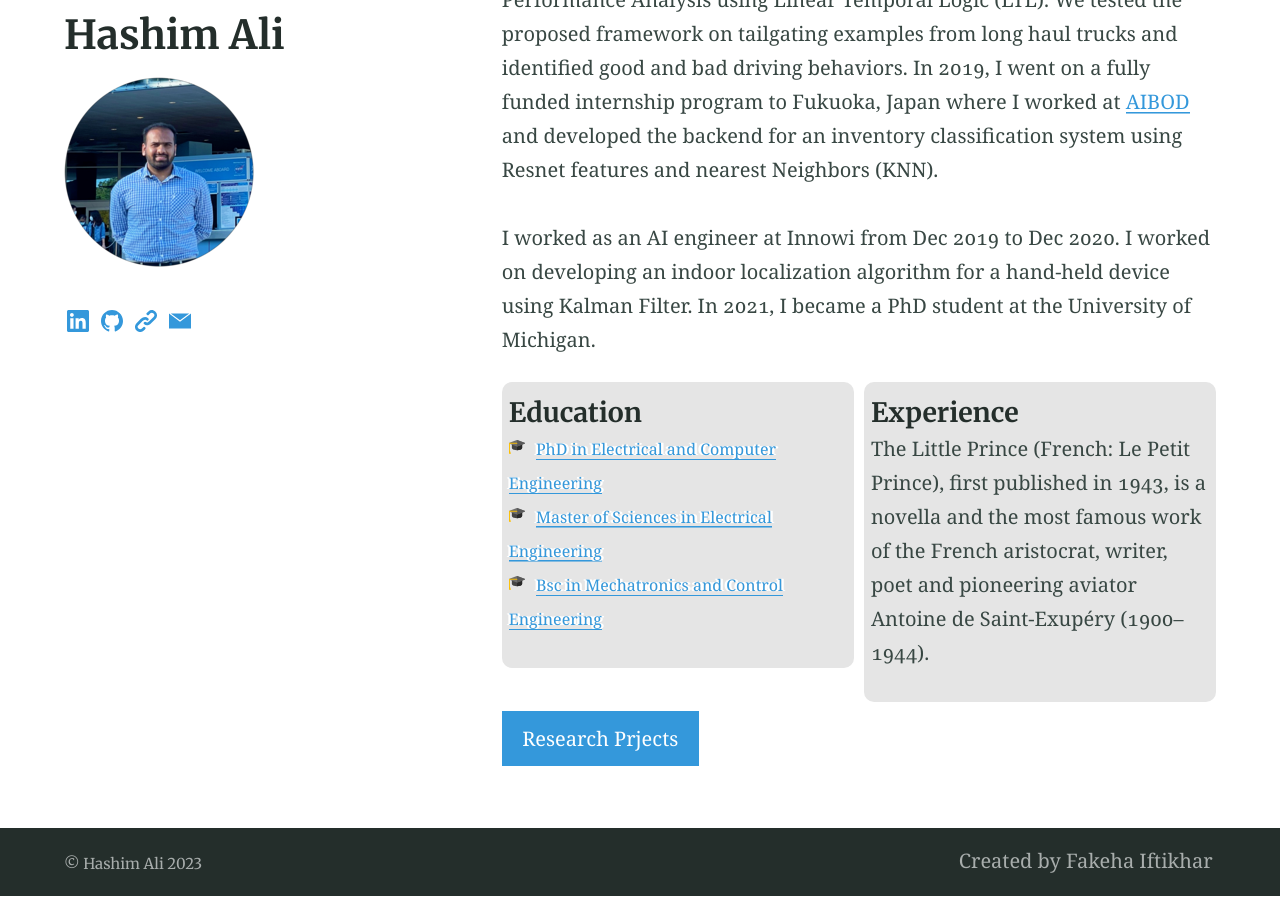
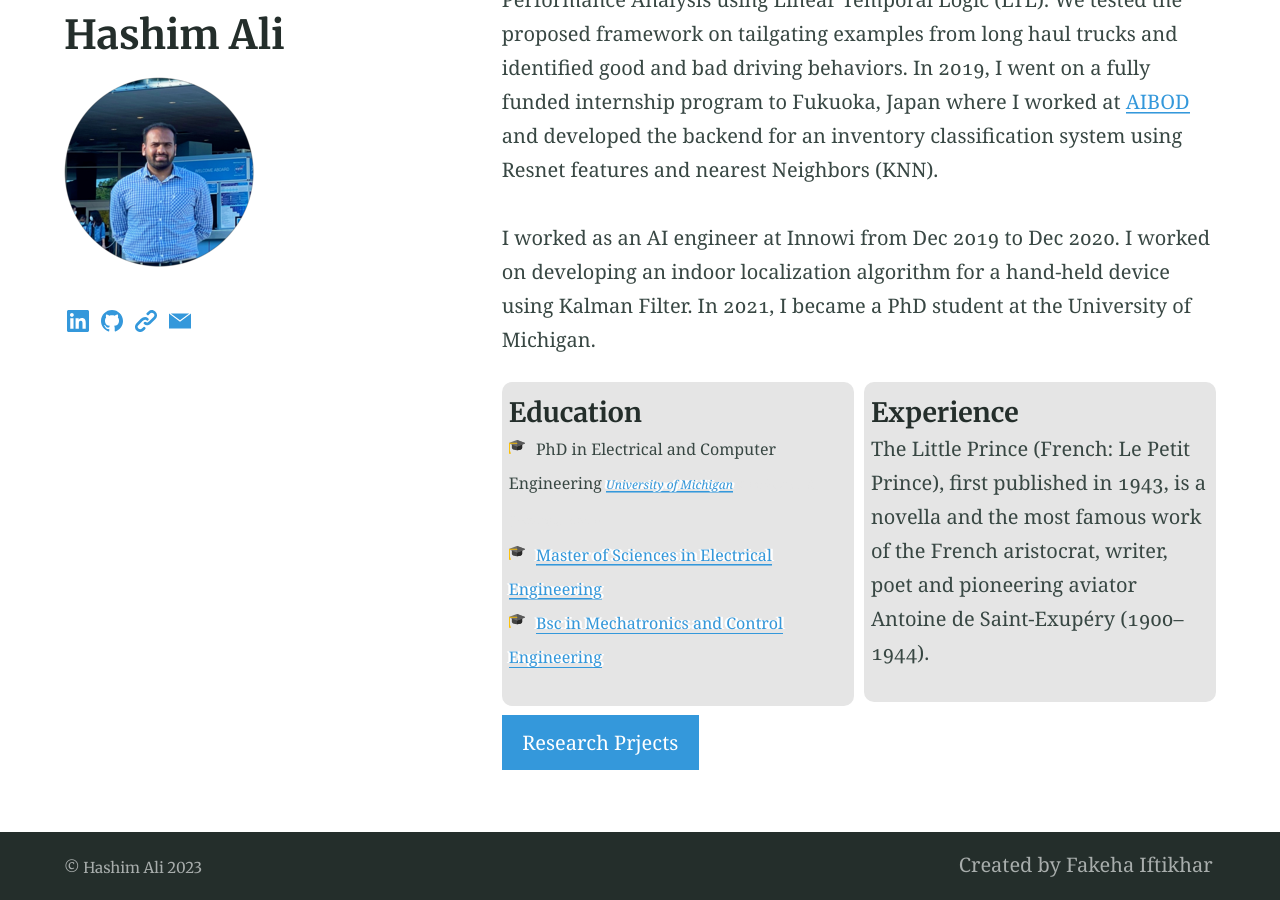
Before and after one commit to Fakeha-38/fakeha-38.github.io, a Jekyll site: the page built from index.md, in a window 1280 px wide and 900 px high, scrolled down 987 px. Built offline with Jekyll 4.4.1, drawn with Linux system fonts in a browser that asks for light colours.

Commit message:
2col edit 6

```diff
--- a/_includes/experience.html
+++ b/_includes/experience.html
@@ -4,7 +4,11 @@
       <h4>Education</h4>
       <ul class="edu-list">
         <li>
-            <a href="#">PhD in Electrical and Computer Engineering</a>
+            PhD in Electrical and Computer Engineering
+            <span class="list-des">
+                <a href="https://umdearborn.edu/">University of Michigan</a>, Dearborn, MI (Expected: 2025)
+            </span>
+
         </li>
         <li>
             <a href="#">Master of Sciences in Electrical Engineering</a>
--- a/_sass/_theme.scss
+++ b/_sass/_theme.scss
@@ -593,3 +593,8 @@ ul.edu-list li {
   font-size: 16px;
   list-style-image: url(/assets/graduation-hat.png);
 }
+span.list-des {
+  font-style: italic;
+  font-size: 12px;
+  color: #e5e5e5;
+}
```
